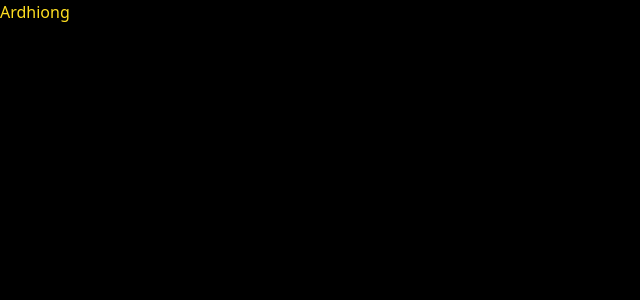
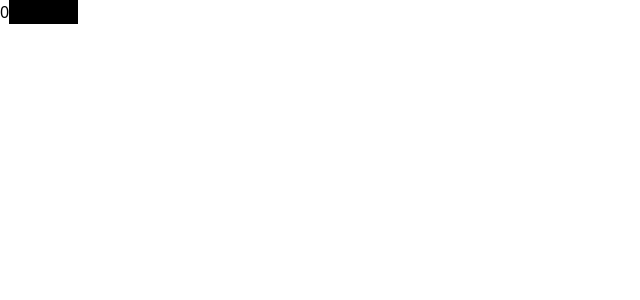
Before and after one commit to ardhi27/personal-task-tracker, a React (Vite) app: page / in a window 1280 px wide. Shown: the top 300 px of the page, without its empty margins (0-640 px from the left). Built offline with nearby package versions, Linux system fonts and the light colour scheme.

Commit message:
feat: implemented props drilling study case

```diff
--- a/src/App.tsx
+++ b/src/App.tsx
@@ -2,17 +2,12 @@ import { useState } from "react";
 import reactLogo from "./assets/react.svg";
 import viteLogo from "/vite.svg";
 import "./App.css";
+import DisplayButton from "./DisplayButton";
 
 function App() {
   const [count, setCount] = useState(0);
 
-  return (
-    <>
-      <div className=" bg-black w-screen h-screen">
-        <span className=" text-yellow-300">Ardhiong</span>
-      </div>
-    </>
-  );
+  return <DisplayButton count={count} setCount={setCount} />;
 }
 
 export default App;
--- /dev/null
+++ b/src/Button.tsx
@@ -0,0 +1,17 @@
+const Button = (props: {
+  count: number;
+  setCount: React.Dispatch<React.SetStateAction<number>>;
+}) => {
+  return (
+    <button
+      className="bg-black"
+      onClick={() => {
+        props.setCount(props.count + 1);
+      }}
+    >
+      Test Click
+    </button>
+  );
+};
+
+export default Button;
--- /dev/null
+++ b/src/DisplayButton.tsx
@@ -0,0 +1,15 @@
+import Button from "./Button";
+
+const DisplayButton = (props: {
+  count: number;
+  setCount: React.Dispatch<React.SetStateAction<number>>;
+}) => {
+  return (
+    <div>
+      <span>{props.count}</span>
+      <Button setCount={props.setCount} count={props.count} />
+    </div>
+  );
+};
+
+export default DisplayButton;
```
